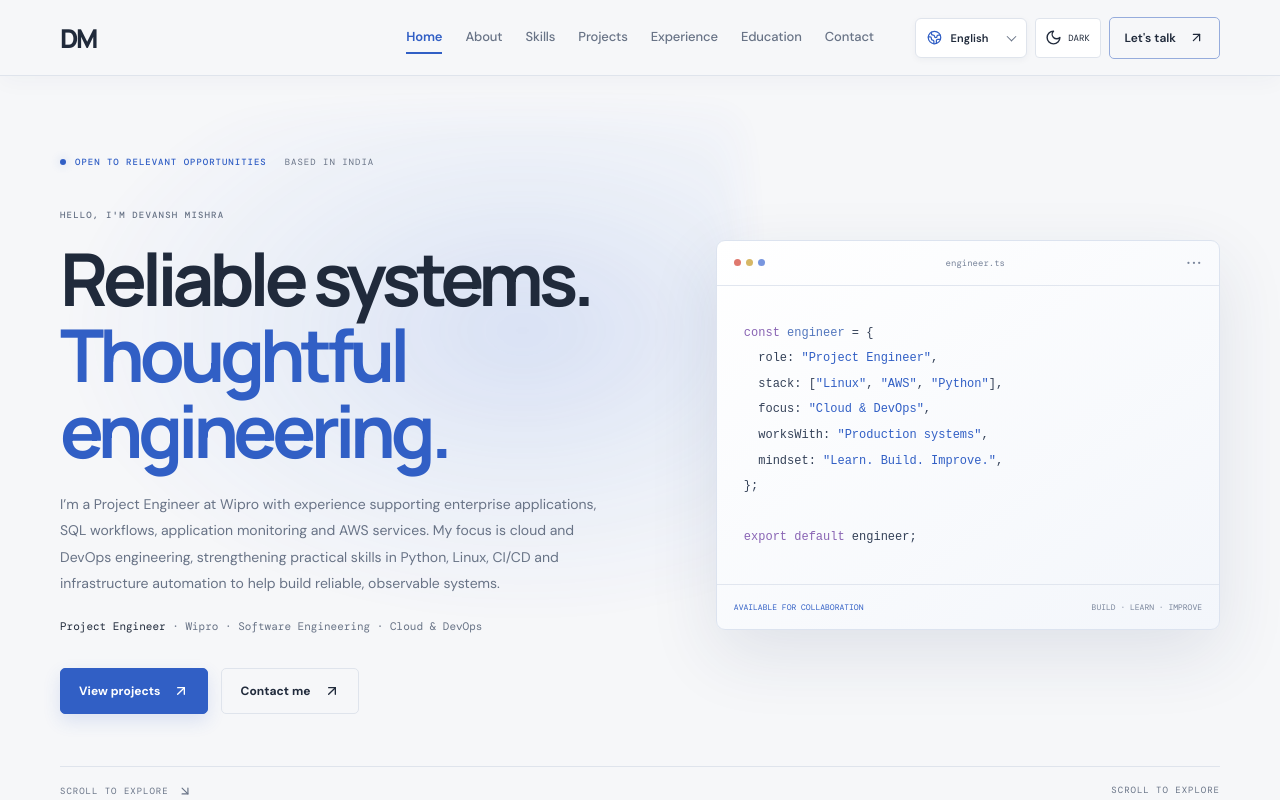
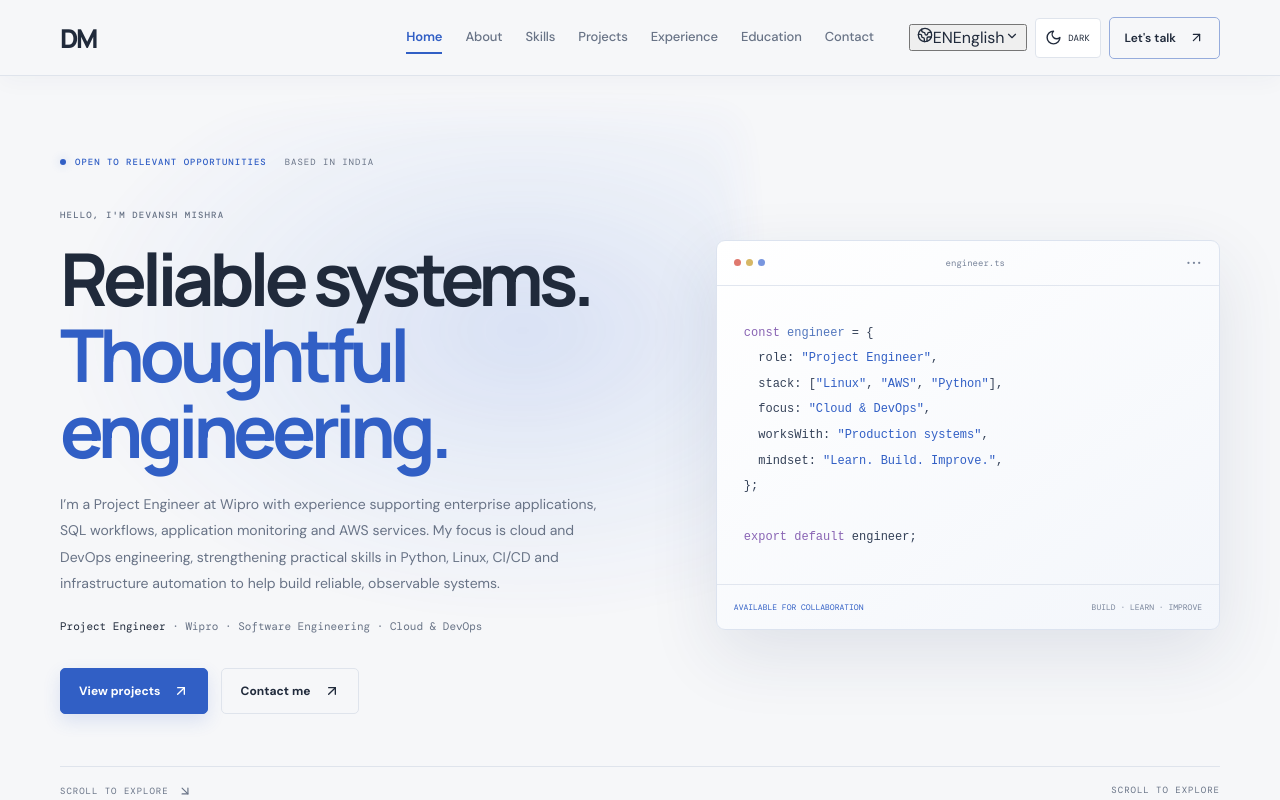
Before and after one commit to codewithdevanshh/portfolio-v2, a React (Vite) app: page /en in a window 1280 px wide. Shown: the top 800 px of the page. Built offline with nearby package versions, Linux system fonts and the light colour scheme.

Commit message:
Replace native language select with custom language menu

```diff
--- a/src/App.jsx
+++ b/src/App.jsx
@@ -1,6 +1,6 @@
-import { cloneElement, createContext, isValidElement, useContext, useEffect, useState } from 'react'
+import { cloneElement, createContext, isValidElement, useContext, useEffect, useRef, useState } from 'react'
 import { NavLink, Navigate, Route, Routes, useLocation } from 'react-router-dom'
-import { ArrowDownRight, ArrowLeft, ArrowUpRight, Github, Linkedin, Mail, Menu, X, Terminal, Cloud, Server, Code2, Activity, Workflow, Command, CheckCircle2, Copy, Layers, Database, GraduationCap, BriefcaseBusiness, Globe2, Sparkles, ExternalLink, Sun, Moon } from 'lucide-react'
+import { ArrowDownRight, ArrowLeft, ArrowUpRight, Github, Linkedin, Mail, Menu, X, Terminal, Cloud, Server, Code2, Activity, Workflow, Command, CheckCircle2, Copy, Layers, Database, GraduationCap, BriefcaseBusiness, Globe2, Sparkles, ExternalLink, Sun, Moon, ChevronDown, Check } from 'lucide-react'
 
 const profile = {
   name: 'Devansh Mishra',
@@ -178,15 +178,30 @@ function LocalizedTree({ children }) {
 }
 
 function Header({theme,setTheme}) {
-  const [open,setOpen]=useState(false), {language,setLanguage}=useContext(LanguageContext), location=useLocation()
+  const [open,setOpen]=useState(false), [languageOpen,setLanguageOpen]=useState(false), {language,setLanguage}=useContext(LanguageContext), location=useLocation(), languageRef=useRef(null)
   useEffect(()=>setOpen(false),[location])
-  const languages=[['EN','English'],['FR','Français'],['DE','Deutsch'],['ES','Español']]
+  useEffect(()=>{
+    const closeLanguageMenu=(event)=>{if(languageRef.current&&!languageRef.current.contains(event.target))setLanguageOpen(false)}
+    const closeOnEscape=(event)=>{if(event.key==='Escape')setLanguageOpen(false)}
+    document.addEventListener('pointerdown',closeLanguageMenu)
+    document.addEventListener('keydown',closeOnEscape)
+    return ()=>{document.removeEventListener('pointerdown',closeLanguageMenu);document.removeEventListener('keydown',closeOnEscape)}
+  },[])
+  const languages=[['EN','English','English'],['FR','Français','French'],['DE','Deutsch','German'],['ES','Español','Spanish']]
+  const selectedLanguage=languages.find(([code])=>code===language)||languages[0]
   return <LocalizedTree><header className="header">
     <NavLink to="/en" className="brand" aria-label="Devansh Mishra home"><span className="brand-mark">DM</span></NavLink>
     <button className="menu-toggle" onClick={()=>setOpen(!open)} aria-label={open ? "Close navigation menu" : "Open navigation menu"} aria-expanded={open}>{open?<X/>:<Menu/>}</button>
     <nav className={open?'nav nav-open':'nav'}>{nav.map(([label,path])=><NavLink key={path} to={path} end={path==='/en'} className={({isActive})=>isActive?'nav-link active':'nav-link'}>{label}</NavLink>)}</nav>
     <div className="header-actions">
-      <label className="language-switch" aria-label="Choose language"><Globe2 size={16}/><select value={language} onChange={e=>setLanguage(e.target.value)} aria-label="Choose language">{languages.map(([code,name])=><option value={code} key={code}>{name}</option>)}</select><span className="language-code">{language}</span></label>
+      <div className="language-picker" ref={languageRef}>
+        <button type="button" className="language-trigger" onClick={()=>setLanguageOpen(value=>!value)} aria-label="Choose language" aria-haspopup="menu" aria-expanded={languageOpen}>
+          <Globe2 size={16}/><span className="language-trigger-code">{selectedLanguage[0]}</span><span className="language-trigger-name">{selectedLanguage[1]}</span><ChevronDown size={14} className={languageOpen?'language-chevron is-open':'language-chevron'}/>
+        </button>
+        {languageOpen&&<div className="language-menu" role="menu" aria-label="Select language">{languages.map(([code,name,englishName])=><button type="button" role="menuitemradio" aria-checked={language===code} className={language===code?'language-option selected':'language-option'} key={code} onClick={()=>{setLanguage(code);setLanguageOpen(false)}}>
+          <span className="language-option-code">{code}</span><span className="language-option-copy"><strong>{name}</strong><small>{englishName}</small></span>{language===code&&<Check size={16} className="language-option-check"/>}
+        </button>)}</div>}
+      </div>
       <button className="theme-toggle" onClick={()=>setTheme(theme==='dark'?'light':'dark')} aria-label={`Switch to ${theme==='dark'?'light':'dark'} mode`} title={`Switch to ${theme==='dark'?'light':'dark'} mode`}>{theme==='dark'?<Sun size={17}/>:<Moon size={17}/>}<span>{theme==='dark'?'LIGHT':'DARK'}</span></button>
       <a className="nav-cta" href={`mailto:${profile.email}`}>Let's talk <ArrowUpRight size={15}/></a>
     </div>
```
